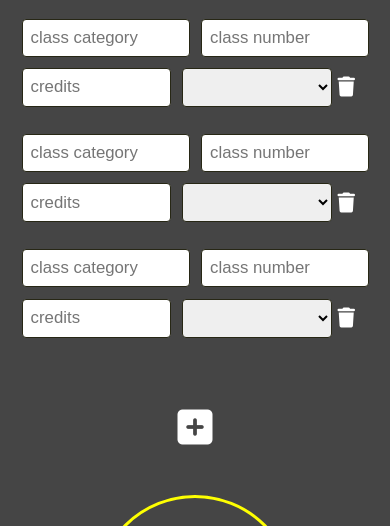
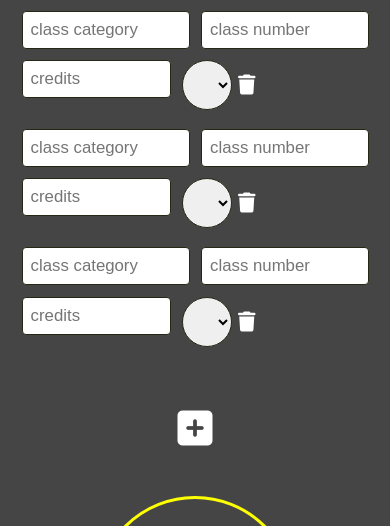
Before and after one commit to renew-key/CalculateGPAWebsite, a plain HTML site: page index.html in a window 390 px wide. Shown: the part 266-792 px from the top of the page. Drawn offline with nearby package versions, Linux system fonts and the light colour scheme.

Commit message:
更新空白條件

```diff
--- a/js/app.js
+++ b/js/app.js
@@ -263,6 +263,9 @@ function handleSorting(direction) {
     objectArray = objectArray.reverse();
   }
   // console.log(objectArray);
+
+  // console.log(objectArray.length);
+  if (objectArray.length > 0) {
     let allInputs = document.querySelector(".all-inputs");
     allInputs.innerHTML = "";
     for (let i = 0; i < objectArray.length; i++) {
@@ -321,6 +324,7 @@ function handleSorting(direction) {
       changeColor(graders[i].children[3]);
     }
   }
+}
 
 function merge(a1, a2) {
   let result = [];
--- a/style/_home.scss
+++ b/style/_home.scss
@@ -40,6 +40,11 @@ body {
             }
             input.class-credits {
               width: 8%;
+            }
+            .select {
+              width: 50px;
+              height: 50px;
+              border-radius: 50%;
             }
 
             button {
@@ -126,7 +131,6 @@ body {
   body {
     main {
       section.main-part {
-        margin: 0.5rem 0rem;
         display: flex;
         flex-direction: column;
         justify-content: center;
@@ -146,7 +150,7 @@ body {
               justify-content: left;
               // border: 1px red solid;
               flex-wrap: wrap;
-              margin: 1rem 0rem;
+              margin: 0.5rem 0rem;
               padding-left: 1rem;
               input,
               select {
@@ -157,11 +161,14 @@ body {
                 margin: 0.35rem;
                 border-radius: 0.25rem;
               }
-              select.select {
-                width: 40%;
+              .select {
+                width: 50px;
+                height: 50px;
+                border-radius: 50%;
               }
               input.class-credits {
                 width: 40%;
+                height: 30%;
               }
               button {
                 border: none;
```
Also changed, not shown: style/style.css, 1 other file. Lines whose indentation alone changed are shown as unchanged.
